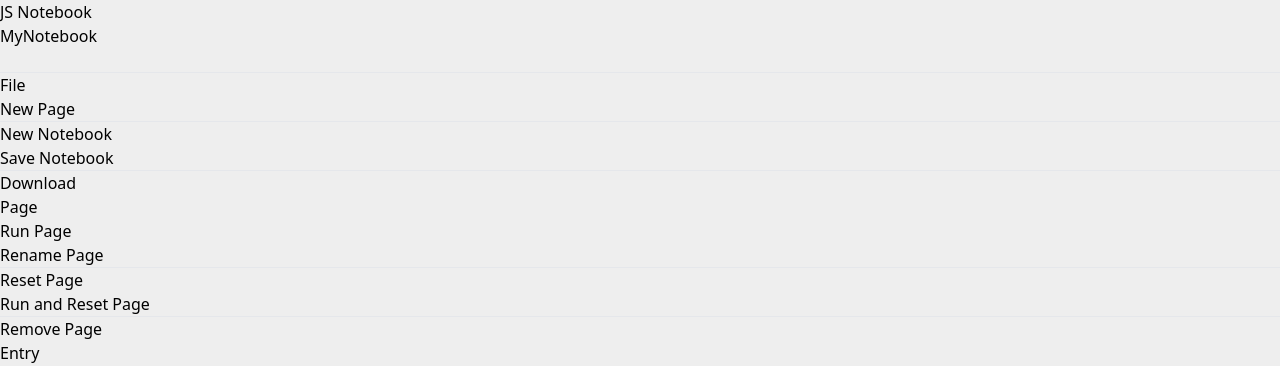
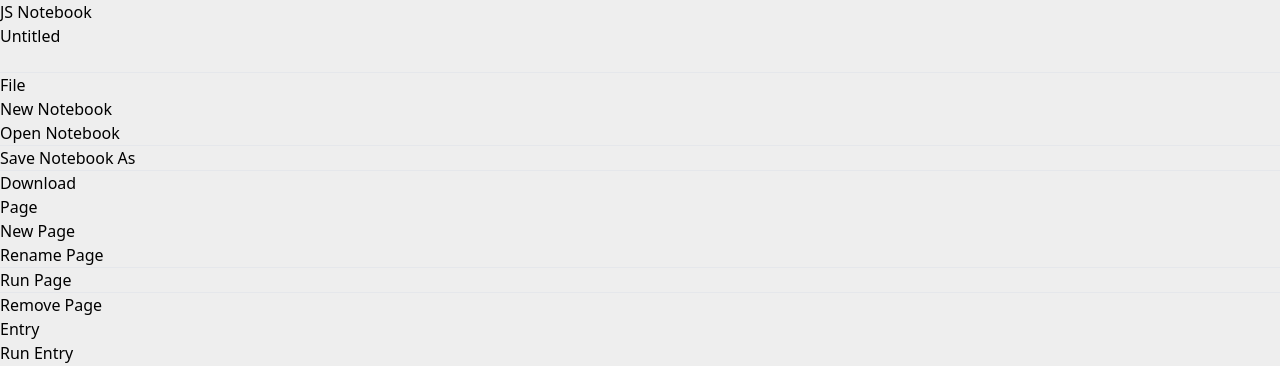
Before and after one commit to ranasun/js-notebook, a React (Vite) app: page / in a window 1280 px wide. Shown: the top 366 px of the page. Built offline with nearby package versions, Linux system fonts and the light colour scheme; some icons are missing.

Commit message:
implement file menu actions

```diff
--- a/src/app/App.tsx
+++ b/src/app/App.tsx
@@ -6,21 +6,64 @@ import './App.css';
 import { SunLight } from 'iconoir-react';
 import { MenuGroup, Menu, MenuItem } from '../components/Menu';
 import { useSelector, useDispatch } from 'react-redux';
-import { addBlankPage, removePage, renamePage } from './rootReducer';
+import {
+  setState,
+  resetState,
+  addBlankPage,
+  removePage,
+  renamePage,
+  renameNotebook,
+} from './rootReducer';
 import type { RootState } from '../app/store';
+import { downloadJSON } from '../common/utils';
+import { useRef } from 'react';
 
 const App = () => {
-  const { pages, order, active } = useSelector((state: RootState) => state);
+  const state = useSelector((state: RootState) => state);
+  const { pages, active, title } = state;
+  const file = useRef<any>();
+
   const dispatch = useDispatch();
 
-  const handleRenamePage = () => {
+  const onRenamePage = () => {
     const title = pages[active].title;
     const newTitle = prompt('Enter new title', title);
     if (newTitle) dispatch(renamePage({ pageId: active, title: newTitle }));
   };
 
+  const onDownload = () => {
+    downloadJSON(state.title + '.jsnb', state);
+  };
+
+  const onOpenNotebook = () => {
+    file.current.click();
+  };
+
+  const onFileUpload = (e: any) => {
+    const data = e.target.files[0];
+    const reader = new FileReader();
+    reader.onload = (data: any) => {
+      const json = JSON.parse(data.target.result);
+      dispatch(setState(json));
+    };
+    reader.readAsText(data);
+    file.current.value = '';
+  };
+
+  const onSetTitle = () => {
+    const newTitle = prompt('Enter new title', title);
+    if (newTitle) dispatch(renameNotebook(newTitle));
+  };
+
   return (
     <div className="dark">
+      <input
+        ref={file}
+        type="file"
+        accept=".jsnb"
+        hidden
+        onChange={onFileUpload}
+      />
       <Navbar>
         <div className="container mx-auto">
           <div className="flex justify-between items-center">
@@ -28,8 +71,11 @@ const App = () => {
               <a className="font-light py-2" href="#">
                 JS Notebook
               </a>
-              <div className="ml-4 py-2 font-medium cursor-default hover:bg-gray-100">
-                MyNotebook
+              <div
+                className="ml-4 py-2 font-medium cursor-default hover:bg-gray-100"
+                onClick={onSetTitle}
+              >
+                {title}
               </div>
             </div>
             <div className="flex gap-2">
@@ -40,21 +86,26 @@ const App = () => {
         <hr />
         <MenuGroup>
           <Menu text="File">
+            <MenuItem onClick={() => dispatch(resetState())}>
+              New Notebook
+            </MenuItem>
+
+            <MenuItem onClick={onOpenNotebook}>Open Notebook</MenuItem>
+            <hr />
+            <MenuItem onClick={onSetTitle}>Save Notebook As</MenuItem>
+            <hr />
+            <MenuItem onClick={onDownload}>Download</MenuItem>
+          </Menu>
+          <Menu text="Page">
             <MenuItem onClick={() => dispatch(addBlankPage())}>
               New Page
             </MenuItem>
+            <MenuItem onClick={onRenamePage}>Rename Page</MenuItem>
             <hr />
-            <MenuItem onClick={() => {}}>New Notebook</MenuItem>
-            <MenuItem onClick={() => {}}>Save Notebook</MenuItem>
-            <hr />
-            <MenuItem onClick={() => {}}>Download</MenuItem>
-          </Menu>
-          <Menu text="Page">
             <MenuItem onClick={() => {}}>Run Page</MenuItem>
-            <MenuItem onClick={handleRenamePage}>Rename Page</MenuItem>
-            <hr />
+            {/* <hr />
             <MenuItem onClick={() => {}}>Reset Page</MenuItem>
-            <MenuItem onClick={() => {}}>Run and Reset Page</MenuItem>
+            <MenuItem onClick={() => {}}>Run and Reset Page</MenuItem> */}
             <hr />
             <MenuItem onClick={() => dispatch(removePage(active))}>
               Remove Page
--- a/src/app/rootReducer.ts
+++ b/src/app/rootReducer.ts
@@ -33,12 +33,32 @@ const initialState: AppState = {
   active: 's7uuwdgo',
   order: ['s7uuwdgo'],
   pageCount: 1,
+  title: 'Untitled',
 };
 
 export const appSlice = createSlice({
   name: 'root',
   initialState,
   reducers: {
+    setState: (state, action: PayloadAction<AppState>) => {
+      const { pages, active, order, pageCount, title } = action.payload;
+      state.pages = pages;
+      state.active = active;
+      state.order = order;
+      state.pageCount = pageCount;
+      state.title = title;
+    },
+    resetState: (state) => {
+      const { pages, active, order, pageCount, title } = initialState;
+      state.pages = pages;
+      state.active = active;
+      state.order = order;
+      state.pageCount = pageCount;
+      state.title = title;
+    },
+    renameNotebook: (state, action: PayloadAction<string>) => {
+      state.title = action.payload;
+    },
     addBlankPage: (state) => {
       const entryId = generateId();
 
@@ -206,6 +226,9 @@ function addDefaultEntry(state: AppState, pageId: string, index: number) {
 }
 
 export const {
+  setState,
+  resetState,
+  renameNotebook,
   addBlankPage,
   addPage,
   removePage,
--- a/src/common/types.ts
+++ b/src/common/types.ts
@@ -23,6 +23,7 @@ export interface AppState {
   active: string;
   order: string[];
   pageCount: number; // increases everytime a page is added. Does not decrement
+  title: string;
 }
 
 export interface Tab {
```
Lines whose indentation alone changed are shown as unchanged.
